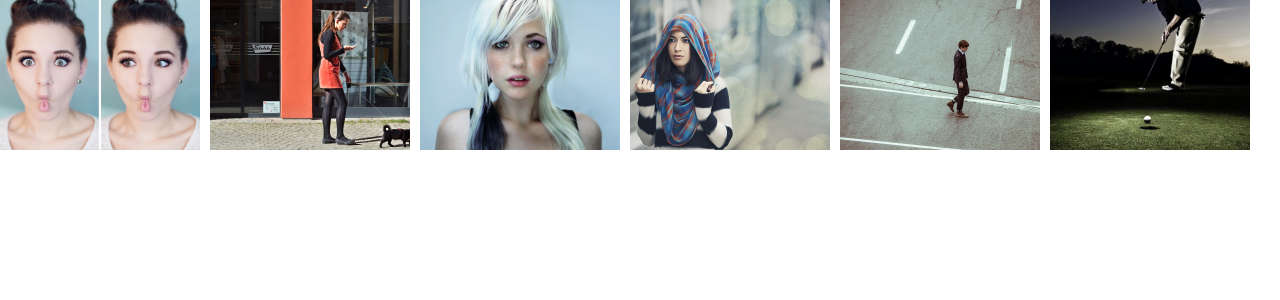
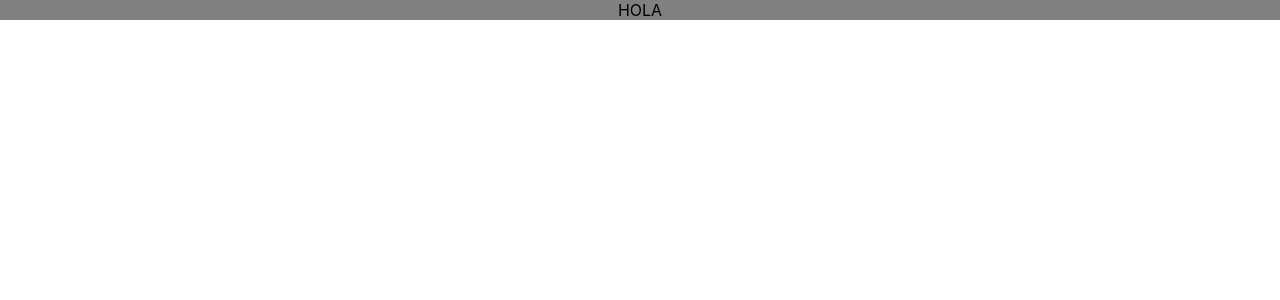
Before and after one commit to jordi3d/Exercicis, a React (Create React App) app: page /acordio in a window 1280 px wide. Shown: the top 300 px of the page. Built offline with nearby package versions, Linux system fonts and the light colour scheme.

Commit message:
començant

```diff
--- /dev/null
+++ b/src/Acordio.css
@@ -0,0 +1,3 @@
+#acordio {
+    background-color: red;
+}
--- /dev/null
+++ b/src/Acordio.js
@@ -0,0 +1,5 @@
+import "./Acordio.css";
+
+export default function Acordio() {
+  return <div>HOLA</div>;
+}
--- a/src/App.js
+++ b/src/App.js
@@ -1,12 +1,14 @@
 import "./App.css";
-import Graella from "./Graella";
+//import Graella from "./Graella";
 //import Comptador from "./Comptador";
+import Acordio from "./Acordio";
 
 function App() {
   return (
     <div className="App">
-      <Graella />
+      {/*<Graella />*/}
       {/*<Comptador />*/}
+      <Acordio />
     </div>
   );
 }
```
Also changed, not shown: 1 other file (tests, documents, lock files or other folders).
